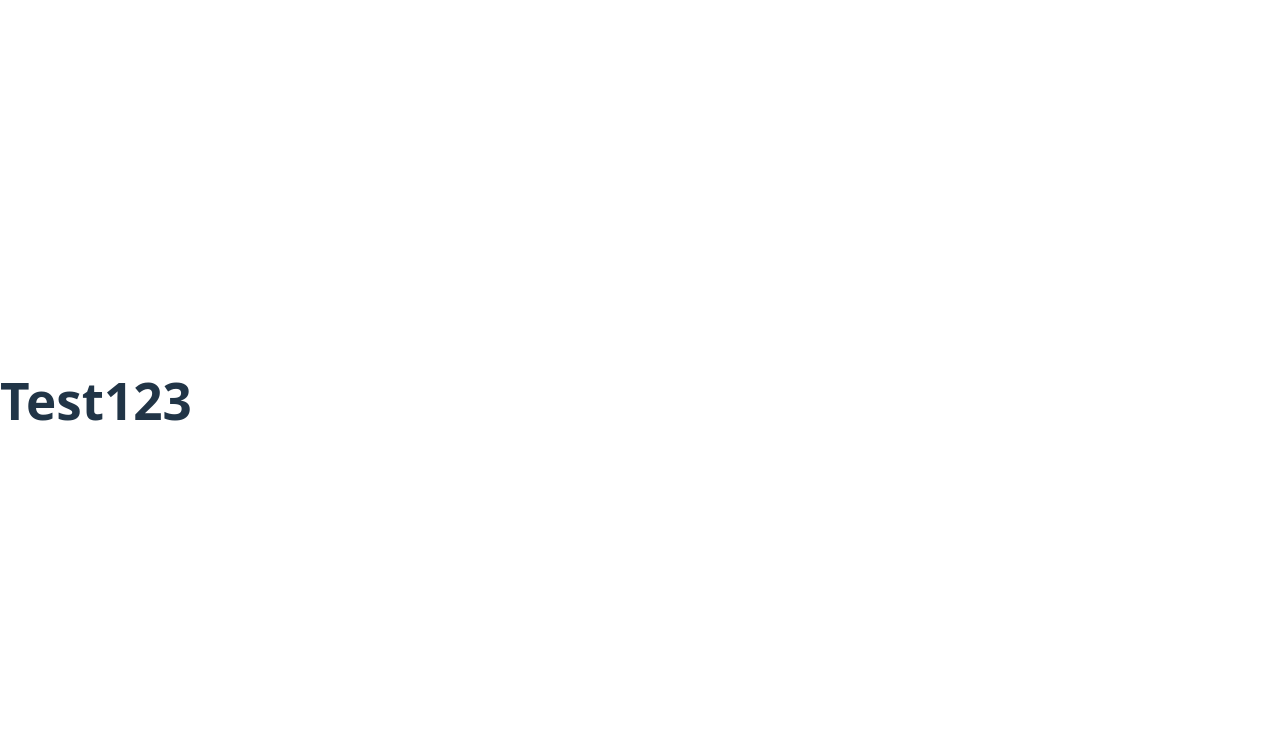
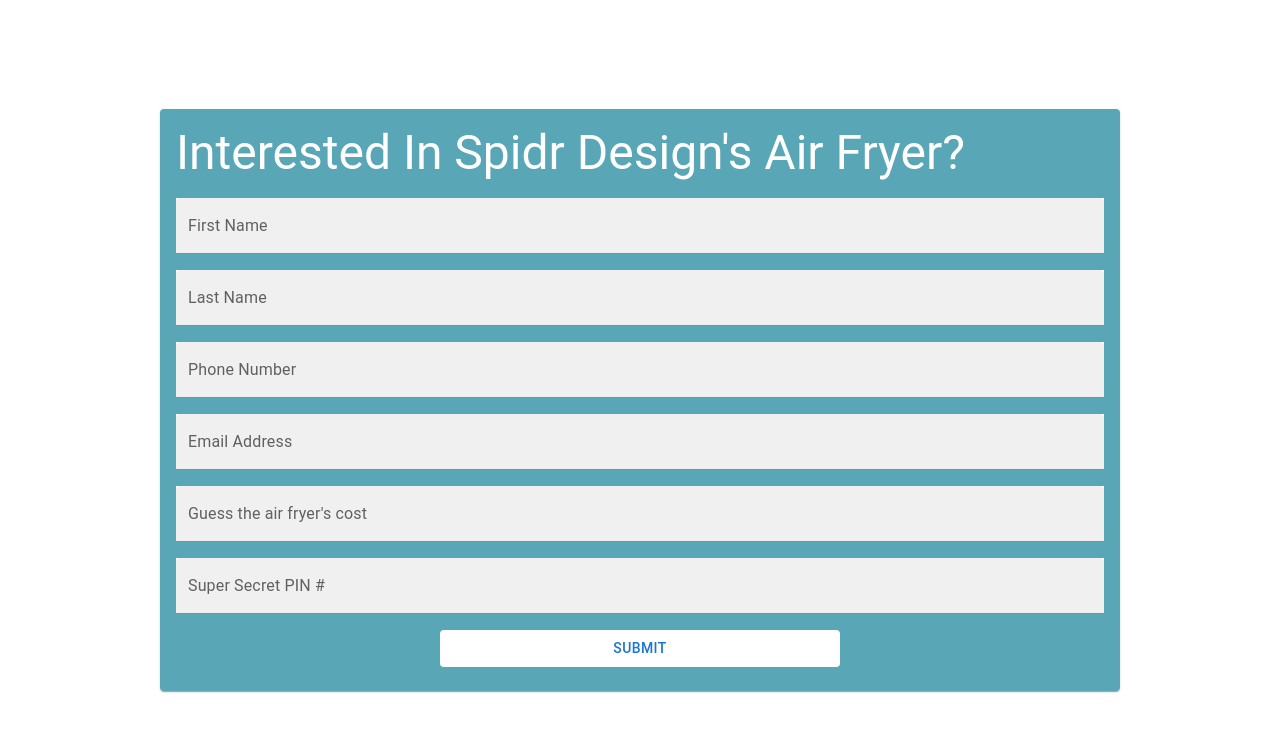
Before and after one commit to wrightdj99/DansCountryCookware, a React (Vite) app: page / in a window 1280 px wide. Shown: the top 732 px of the page. Built offline with nearby package versions, Linux system fonts and the light colour scheme.

Commit message:
Got the bare bones up and running

```diff
--- a/src/App.tsx
+++ b/src/App.tsx
@@ -1,10 +1,11 @@
 import { useState } from 'react'
+import InterestForm from './components/InterestForm'
 
 function App() {
 
   return (
     <>
-      <h1>Test123</h1>
+      <InterestForm/>
     </>
   )
 }
--- /dev/null
+++ b/src/components/InterestForm.tsx
@@ -0,0 +1,124 @@
+import { useState, type FormEvent } from "react"
+import { Card,
+         Box,
+         CardContent,
+         Button,
+         Typography,
+        TextField } from "@mui/material"
+import IMask from 'imask';
+export default function InterestForm() {
+  const [firstName, setFirstName] = useState("");
+  const [lastName, setLastName] = useState("");
+  const [phone, setPhone] = useState("");
+  const [emailAddress, setEmailAddress] = useState("");
+  const [airFryerCost, setAirFryerCost] = useState("");
+  const [secretPin, setSecretPin] = useState("");
+
+  const handleSubmit = (e: FormEvent<HTMLFormElement>) => {
+    const formData = {
+      firstName: firstName,
+      lastName: lastName,
+      phone: phone,
+      emailAddress: emailAddress,
+      airFryerCost: airFryerCost,
+      secretPin: secretPin
+    };
+
+    const jsonifiedData = JSON.stringify(formData);
+
+    console.log(jsonifiedData);
+
+    e.preventDefault();
+  }
+
+  return (
+    <Box sx={{
+      width: "100vw",
+      height: "100vh",
+      display: "flex",
+      justifyContent: "center",
+      alignItems: "center",
+     }}>
+      <Card sx={{
+        minWidth: "75vw",
+        backgroundColor: "#479dafe6",
+      }}>
+        <CardContent>
+          <Typography variant="h3" gutterBottom sx={{ color: "#ffffff" }}>
+            Interested In Spidr Design's Air Fryer?
+          </Typography>
+          <form onSubmit={handleSubmit} style={{ display: "flex", flexDirection: "column", gap: "1rem"}}>
+            <TextField
+              sx={{
+                backgroundColor: "white",
+              }}
+              variant="filled"
+              label="First Name"
+              name="firstName"
+              id="firstName"
+              onChange={(e) => setFirstName(e.target.value)}
+            />
+            <TextField
+              sx={{
+                backgroundColor: "white",
+              }}
+              variant="filled"
+              label="Last Name"
+              name="lastName"
+              id="lastName"
+              onChange={(e) => setLastName(e.target.value)}
+            />
+            <TextField
+              sx={{
+                backgroundColor: "white",
+              }}
+              variant="filled"
+              label="Phone Number"
+              name="phoneNumber"
+              id="PhoneNumber"
+              onChange={(e) => setPhone(e.target.value)}
+            />
+            <TextField
+              sx={{
+                backgroundColor: "white",
+              }}
+              variant="filled"
+              label="Email Address"
+              name="emailAddress"
+              id="emailAddress"
+              onChange={(e) => setEmailAddress(e.target.value)}
+            />
+            <TextField
+              sx={{
+                backgroundColor: "white",
+              }}
+              variant="filled"
+              label="Guess the air fryer's cost"
+              name="airFryerCost"
+              id="airFryerCost"
+              onChange={(e) => setAirFryerCost(e.target.value)}
+            />
+            <TextField
+              sx={{
+                backgroundColor: "white",
+              }}
+              variant="filled"
+              label="Super Secret PIN #"
+              name="superSecretPin"
+              id="superSecretPin"
+              onChange={(e) => setSecretPin(e.target.value)}
+            />
+            <div style={{ textAlign: "center" }}>
+              <Button type="submit" sx={{
+                backgroundColor: "white",
+                width: 400
+              }}>Submit</Button>
+            </div>
+
+          </form>
+        </CardContent>
+      </Card>
+    </Box>
+
+  )
+}
```
Also changed, not shown: package.json (+6 -1 lines), 1 other file (tests, documents, lock files or other folders).
